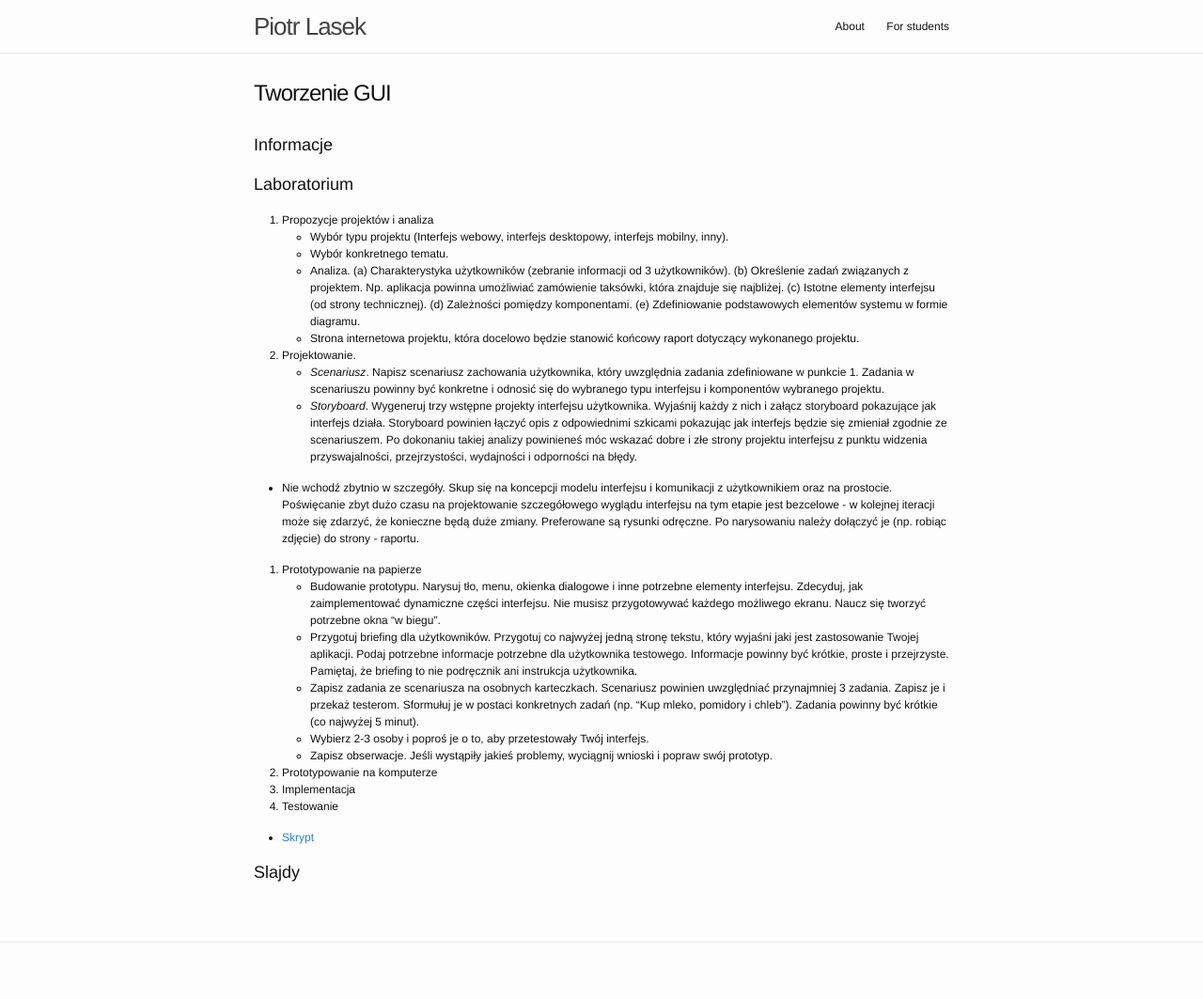
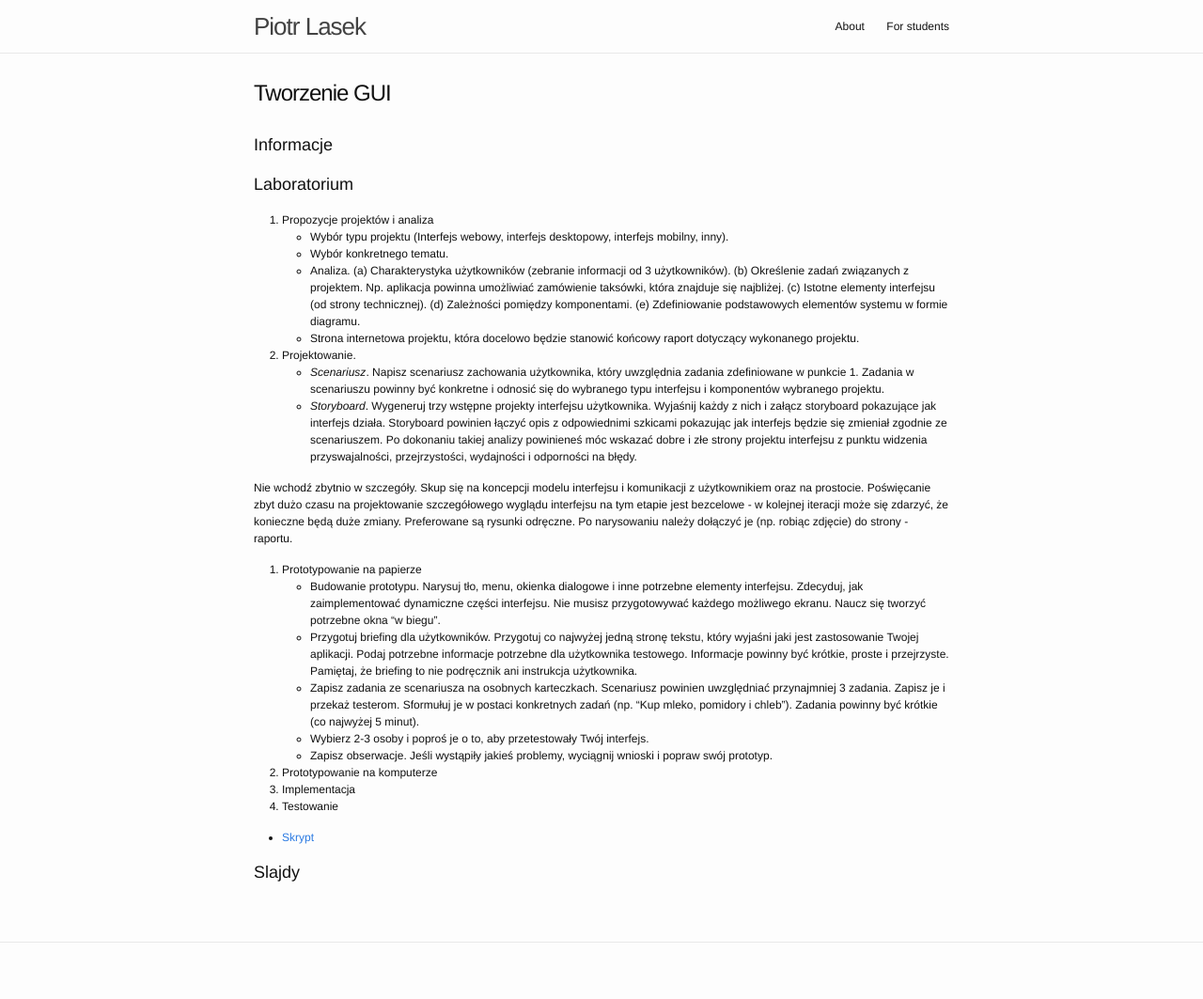
Before and after one commit to piotrlasek/piotrlasek.github.io, a Jekyll site: the page built from for-students/tgui2016.md, in a window 1280 px wide. Shown: the whole page at 94% size. Built offline with Jekyll 4.4.1, drawn with Linux system fonts in a browser that asks for light colours.

```diff
--- a/for-students/tgui2016.md
+++ b/for-students/tgui2016.md
@@ -19,7 +19,7 @@ exclude: true
   * *Scenariusz*. Napisz scenariusz zachowania użytkownika, który uwzględnia zadania zdefiniowane w punkcie 1. Zadania w scenariuszu powinny być konkretne i odnosić się do wybranego typu interfejsu i komponentów wybranego projektu.
   * *Storyboard*. Wygeneruj trzy wstępne projekty interfejsu użytkownika. Wyjaśnij każdy z nich i załącz storyboard pokazujące jak interfejs działa. Storyboard powinien łączyć opis z odpowiednimi szkicami pokazując jak interfejs będzie się zmieniał zgodnie ze scenariuszem. Po dokonaniu takiej analizy powinieneś móc wskazać dobre i złe strony projektu interfejsu z punktu widzenia przyswajalności, przejrzystości, wydajności i odporności na błędy.
 
- + Nie wchodź zbytnio w szczegóły. Skup się na koncepcji modelu interfejsu i komunikacji z użytkownikiem oraz na prostocie. Poświęcanie zbyt dużo czasu na projektowanie szczegółowego wyglądu interfejsu na tym etapie jest bezcelowe - w kolejnej iteracji może się zdarzyć, że konieczne będą duże zmiany.
+  Nie wchodź zbytnio w szczegóły. Skup się na koncepcji modelu interfejsu i komunikacji z użytkownikiem oraz na prostocie. Poświęcanie zbyt dużo czasu na projektowanie szczegółowego wyglądu interfejsu na tym etapie jest bezcelowe - w kolejnej iteracji może się zdarzyć, że konieczne będą duże zmiany.
 Preferowane są rysunki odręczne. Po narysowaniu należy dołączyć je (np. robiąc zdjęcie) do strony - raportu.
 
 3. Prototypowanie na papierze
```
